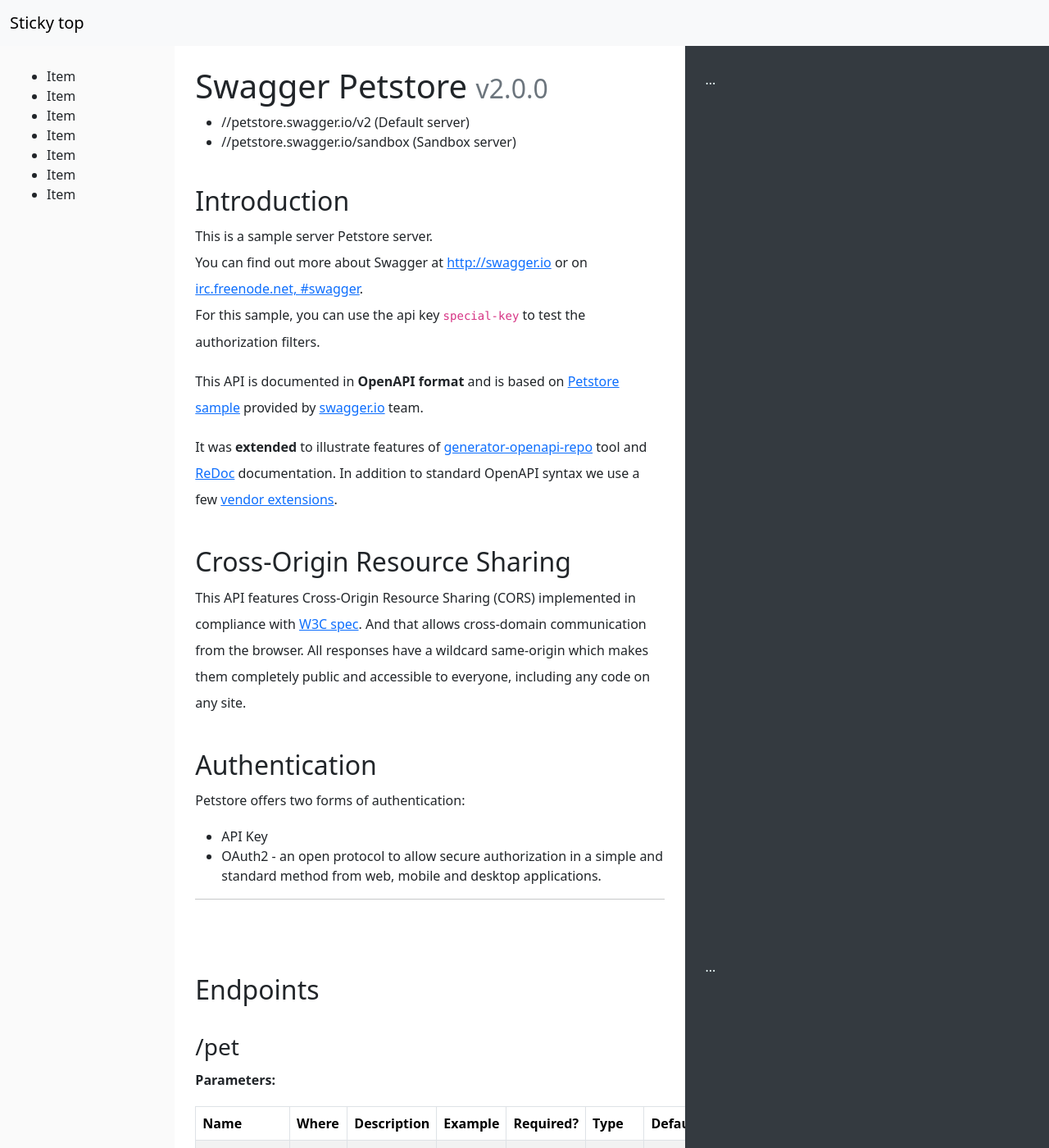
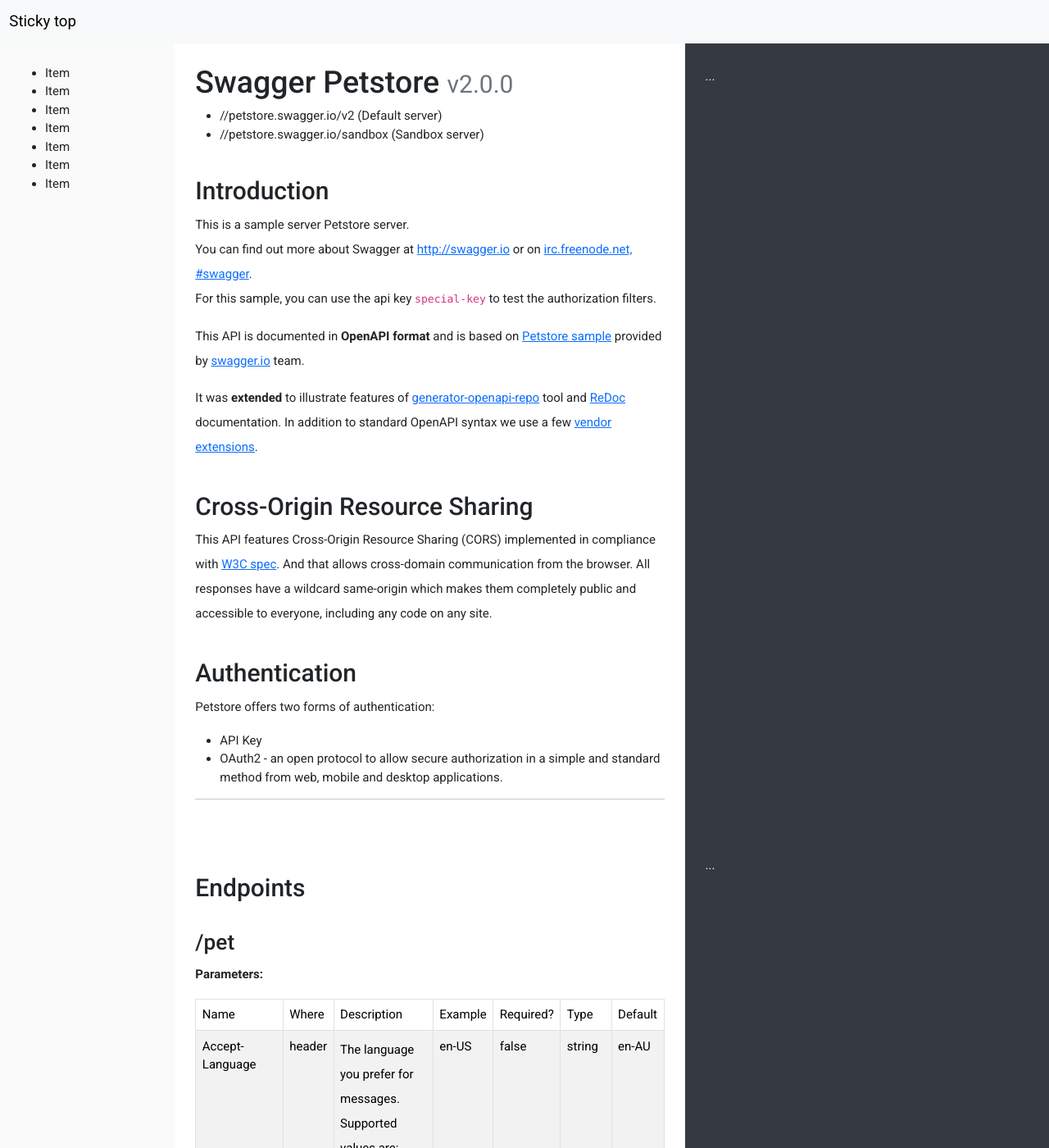
Before and after one commit to james-sabel/jekyll-openapi-parser, a Jekyll site: the page built from index.markdown, in a window 1280 px wide and 1400 px high. Shown: the whole window at 82% size. Built offline with Jekyll 4.4.1, drawn with Linux system fonts in a browser that asks for light colours.

Commit message:
Improvements on CSS styles

```diff
--- a/assets/css/styles.css
+++ b/assets/css/styles.css
@@ -1,3 +1,12 @@
+@import url('https://fonts.googleapis.com/css2?family=Roboto:ital,wght@0,100;0,300;0,400;0,500;0,700;0,900;1,100;1,300;1,400;1,500;1,700;1,900&display=swap');
+
+* {
+    font-family: "Roboto", sans-serif;
+    font-weight: 400;
+    font-style: normal;
+    font-size: 15px;
+}
+
 p {
     line-height: 2em;
 }
@@ -33,3 +42,12 @@ h3 {
     text-align: center;
     height: 10vh;
 }
+
+.api-version-title {
+    color: #6C757D;
+    font-size: 80%;
+}
+
+.server-url {
+    font-weight: bold;
+}
```
